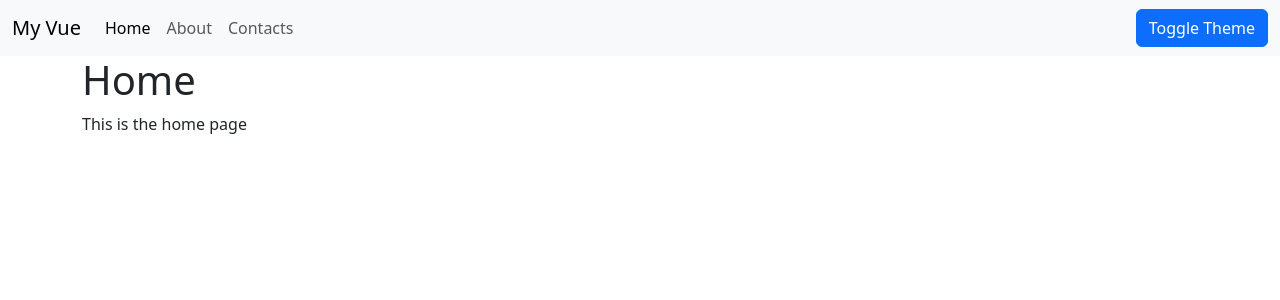
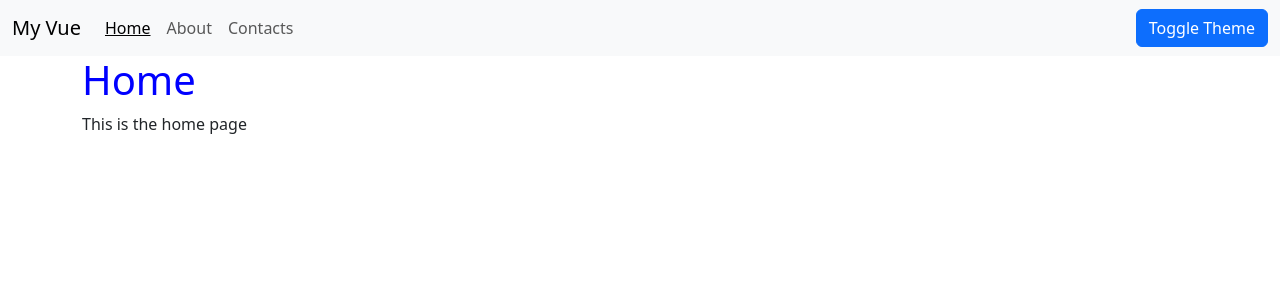
Before and after one commit to Niloy28/vue-spa, a Vue app: page /1 in a window 1280 px wide. Shown: the top 300 px of the page. Built offline with nearby package versions, Linux system fonts and the light colour scheme.

Commit message:
NavBar を別のコンポネントでリーファクトリング

```diff
--- a/index.html
+++ b/index.html
@@ -5,12 +5,6 @@
     <link rel="icon" href="/favicon.ico" />
     <meta name="viewport" content="width=device-width, initial-scale=1.0" />
     <title>Vite App</title>
-    <link
-      href="https://cdn.jsdelivr.net/npm/bootstrap@5.3.3/dist/css/bootstrap.min.css"
-      rel="stylesheet"
-      integrity="sha384-QWTKZyjpPEjISv5WaRU9OFeRpok6YctnYmDr5pNlyT2bRjXh0JMhjY6hW+ALEwIH"
-      crossorigin="anonymous"
-    />
   </head>
   <body>
     <div id="app"></div>
--- a/package.json
+++ b/package.json
@@ -11,6 +11,7 @@
     "format": "prettier --write src/"
   },
   "dependencies": {
+    "bootstrap": "^5.3.3",
     "vue": "^3.4.21",
     "vue-router": "^4.3.0"
   },
--- a/src/components/NavBar.vue
+++ b/src/components/NavBar.vue
@@ -4,14 +4,11 @@
       <a href="#" class="navbar-brand">My Vue</a>
       <ul class="navbar-nav me-auto mb-2 mb-lg-0">
         <li v-for="(page, index) in pages" class="nav-item" :key="index">
-          <a
-            :href="page.link.url"
-            class="nav-link"
-            :class="{ active: activePage == index }"
-            :title="`This link goes to the ${page.link.text} page`"
+          <NavBarLink
+            :page="page"
+            :isActive="activePage == index"
             @click.prevent="navLinkClick(index)"
-            >{{ page.link.text }}</a
-          >
+          ></NavBarLink>
         </li>
       </ul>
       <form class="d-flex">
@@ -22,7 +19,12 @@
 </template>
 
 <script>
+import NavBarLink from './NavBarLink.vue'
+
 export default {
+  components: {
+    NavBarLink
+  },
   props: ['pages', 'activePage', 'navLinkClick'],
   data() {
     return {
--- /dev/null
+++ b/src/components/NavBarLink.vue
@@ -0,0 +1,29 @@
+<template>
+  <a
+    :href="page.link.url"
+    class="nav-link"
+    :class="activeClasses"
+    :title="`This link goes to the ${page.link.text} page`"
+    >{{ page.link.text }}</a
+  >
+</template>
+
+<script>
+export default {
+  props: ['page', 'isActive'],
+  computed: {
+    activeClasses() {
+      return {
+        active: this.isActive,
+        emphasize: this.isActive
+      }
+    }
+  }
+}
+</script>
+
+<style scoped>
+.emphasize {
+  text-decoration: underline !important;
+}
+</style>
--- a/src/components/PageViewer.vue
+++ b/src/components/PageViewer.vue
@@ -1,6 +1,6 @@
 <template>
   <div class="container">
-    <h1>{{ page.pageTitle }}</h1>
+    <h1 class="emphasize">{{ page.pageTitle }}</h1>
     <p>{{ page.pageContent }}</p>
   </div>
 </template>
@@ -10,3 +10,9 @@
   props: ['page']
 }
 </script>
+
+<style scoped>
+.emphasize {
+  color: blue;
+}
+</style>
--- a/src/main.js
+++ b/src/main.js
@@ -1,5 +1,6 @@
 import { createApp } from 'vue'
 import App from './App.vue'
+import '../node_modules/bootstrap/dist/css/bootstrap.min.css'
 
 const app = createApp(App)
 
```
Also changed, not shown: 1 other file (tests, documents, lock files or other folders).
